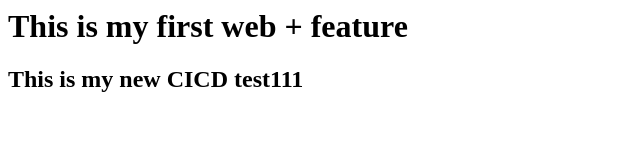
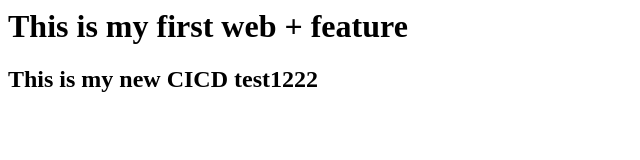
Before and after one commit to vmayur3336/sampleweb, a plain HTML site: page index.html in a window 1280 px wide. Shown: the full height of the page, 0-640 px from the left. Drawn offline with Linux system fonts and the light colour scheme.

Commit message:
Update index.html

```diff
--- a/index.html
+++ b/index.html
@@ -1,6 +1,6 @@
 <html>
 <body>
 <h1> This is my first web + feature </h1>
-<h2> This is my new CICD test111 </h2>
+<h2> This is my new CICD test1222 </h2>
 </html>
 </body>
```
